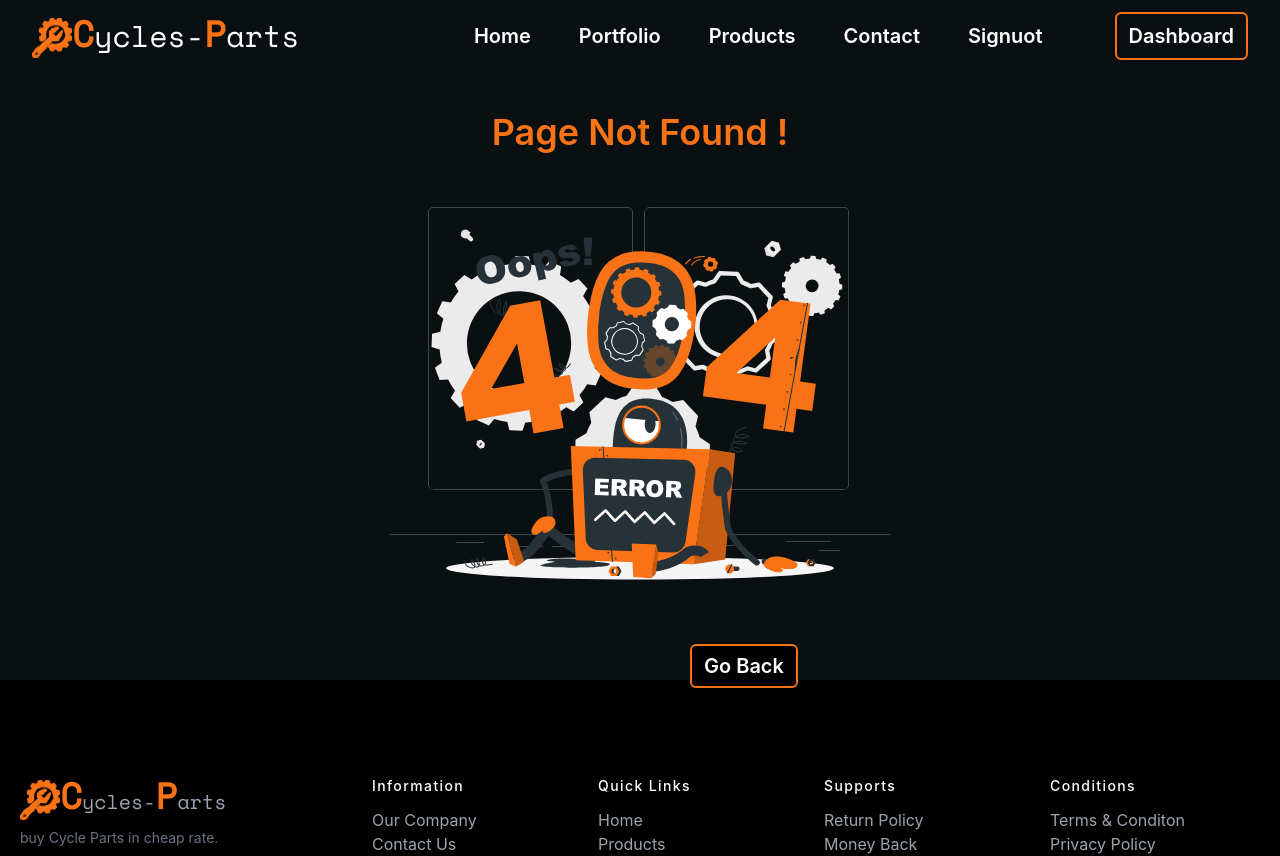
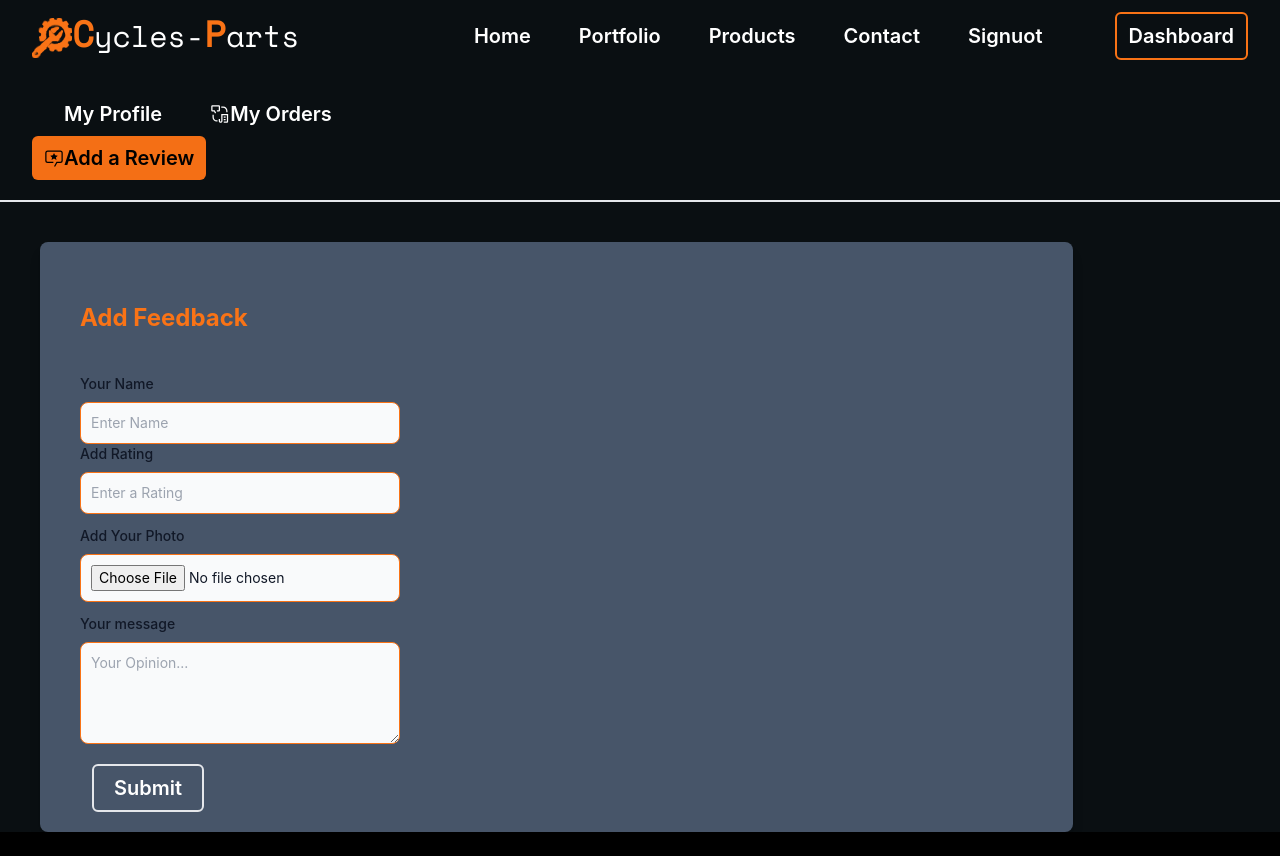
Before and after one commit to Sp-Tamim33/Cycle-Parts-Manufactutre-Client, a React (Create React App) app: page /dashboard/addrivew in a window 1280 px wide. Shown: the top 856 px of the page. Built offline with nearby package versions, Linux system fonts and the light colour scheme; no server answers; sample sign-in values are in the browser's storage; some icons are missing.

Commit message:
my order and add review page designed in dashboard

```diff
--- a/src/App.js
+++ b/src/App.js
@@ -15,6 +15,7 @@ import RequireAuth from './Components/RequireAuth/RequireAuth';
 import Purchase from './Pages/Purchase/Purchase';
 import DashboardProflie from './Pages/Dashboard/DashboardProflie';
 import DashboardOrders from './Pages/Dashboard/DashboardOrders';
+import AddRivew from './Pages/Dashboard/AddRivew';
 
 function App() {
   return (
@@ -32,7 +33,7 @@ function App() {
         <Route path='dashboard' element={<RequireAuth><Dashboard /></RequireAuth>}>
           <Route index element={<DashboardProflie />} />
           <Route path='profile' element={<DashboardProflie />} />
-          <Route path='profile' element={<DashboardProflie />} />
+          <Route path='addrivew' element={<AddRivew />} />
           <Route path='orders' element={<DashboardOrders />} />
         </Route>
         <Route path='purchase/:id' element={
--- a/src/Components/Navbar/Navbar.js
+++ b/src/Components/Navbar/Navbar.js
@@ -25,6 +25,7 @@ function Navbar() {
     // Sign Out
     const logout = () => {
         signOut(auth);
+        localStorage.removeItem('accessToken')
     };
 
     return (
--- a/src/Hooks/useToken.js
+++ b/src/Hooks/useToken.js
@@ -5,8 +5,7 @@ const useToken = user => {
 
     useEffect(() => {
         const email = user?.user?.email;
-        const name = user?.user?.displayName;
-        const currentUser = { email: email, name: name }
+        const currentUser = { email: email }
         if (email) {
             fetch(`http://localhost:5000/users/${email}`, {
                 method: 'PUT',
--- /dev/null
+++ b/src/Pages/Dashboard/AddRivew.js
@@ -0,0 +1,60 @@
+import React from 'react';
+import { useForm } from "react-hook-form";
+
+const AddRivew = () => {
+    const { register } = useForm();
+    return (
+        <div>
+            <section className="lg:pl-10 pt-10">
+                <div className="shadow-lg bg-slate-600 rounded-lg  w-full lg:w-10/12 p-5 md:px-10 ">
+                    <h2 className=" pb-10 pt-10 text-xl lg:text-2xl text-orange-500 font-bold">
+                        Add Feedback
+                    </h2>
+                    <form>
+                        <div className="mb-3 ">
+                            <div>
+                                <label for="name" class="block mb-2 text-sm font-medium text-gray-900 dark:text-gray-400">Your Name</label>
+                                <input
+                                    id='name'
+                                    required
+                                    className="block p-2.5 w-80 text-sm text-gray-900 bg-gray-50 rounded-lg border border-orange-500 focus:ring-orange-500 focus:border-orange-500 dark:bg-gray-700 dark:border-gray-600 dark:placeholder-gray-400 dark:text-white dark:focus:ring-orange-500 dark:focus:border-orange-500"
+                                    placeholder="Enter Name"
+                                    {...register("name")}
+                                />
+                            </div>
+                            <div>
+                                <label for="rating" class="block mb-2 text-sm font-medium text-gray-900 dark:text-gray-400">Add Rating</label>
+                                <input
+                                    id='rating'
+                                    className="block p-2.5 w-80 text-sm text-gray-900 bg-gray-50 rounded-lg border border-orange-500 focus:ring-orange-500 focus:border-orange-500 dark:bg-gray-700 dark:border-gray-600 dark:placeholder-gray-400 dark:text-white dark:focus:ring-orange-500 dark:focus:border-orange-500"
+                                    placeholder="Enter a Rating"
+                                    type="number"
+                                    {...register("rating")}
+                                />
+                            </div>
+                        </div>
+                        <div className="mb-3 ">
+
+                            <label for="file_input" class="block mb-2 text-sm font-medium text-gray-900 dark:text-gray-400">Add Your Photo</label>
+                            <input {...register("image")} required class="block p-2.5 w-80 text-sm text-gray-900 bg-gray-50 rounded-lg border border-orange-500 focus:ring-orange-500 focus:border-orange-500 dark:bg-gray-700 dark:border-gray-600 dark:placeholder-gray-400 dark:text-white dark:focus:ring-orange-500 dark:focus:border-orange-500" id="file_input" type="file" />
+                        </div>
+
+                        <div>
+                            <label for="message" class="block mb-2 text-sm font-medium text-gray-900 dark:text-gray-400">Your message</label>
+                            <textarea {...register("description")} required id="message" rows="4" class="block p-2.5 w-80 text-sm text-gray-900 bg-gray-50 rounded-lg border border-orange-500 focus:ring-orange-500 focus:border-orange-500 dark:bg-gray-700 dark:border-gray-600 dark:placeholder-gray-400 dark:text-white dark:focus:ring-orange-500 dark:focus:border-orange-500" placeholder="Your Opinion..."></textarea>
+                        </div>
+
+                        <div className="mt-5">
+                            <input
+                                className={`text-white border-2 hover:border-orange-500 hover:bg-orange-500 hover:text-black duration-500 px-5 py-2 rounded-md text-xl font-semibold mx-3`}
+                                type="submit"
+                            />
+                        </div>
+                    </form>
+                </div>
+            </section>
+        </div>
+    );
+};
+
+export default AddRivew;
--- a/src/Pages/Dashboard/DashboardHeader.js
+++ b/src/Pages/Dashboard/DashboardHeader.js
@@ -21,10 +21,10 @@ const DashboardHeader = () => {
                         <Icon icon="carbon:ibm-watson-orders" /> My Orders
                     </ActiveLink>
                     <ActiveLink
-                        to="/"
+                        to="addrivew"
                         className={`text-white hover:bg-orange-500 hover:text-black duration-500 px-3 py-2 rounded-md text-xl font-semibold mx-3 flex justify-center items-center`}
                     >
-                        <Icon icon="ci:settings-filled" /> Settings
+                        <Icon icon="carbon:review" /> Add a Review
                     </ActiveLink>
                 </nav>
             </div>
--- a/src/Pages/Dashboard/DashboardOrders.js
+++ b/src/Pages/Dashboard/DashboardOrders.js
@@ -1,9 +1,52 @@
-import React from 'react';
+import React, { useEffect, useState } from 'react';
+import { useAuthState } from 'react-firebase-hooks/auth';
+import auth from '../../FirebaseInit/Firerebase.Init';
 
 const DashboardOrders = () => {
+    const [orders, setOrders] = useState([]);
+    const [user] = useAuthState(auth);
+    useEffect(() => {
+        if (user) {
+            fetch(`http://localhost:5000/orders?email=${user.email}`)
+                .then(res => res.json())
+                .then(data => setOrders(data))
+        }
+    }, [user])
+
     return (
         <div>
-            <p className='text-white text-3xl'>My Orders</p>
+            <p className='text-white text-3xl px-5'>My Orders -- <span className='text-orange-500 font-bold'>{orders.length}</span></p>
+
+            <div class="overflow-x-auto py-10">
+                <table class="table w-full">
+                    {/* <!-- head --> */}
+                    <thead>
+                        <tr className='border text-left'>
+                            <th className='border pl-3 text-xl font-semibold'></th>
+                            <th className='border pl-3 text-xl font-semibold'>Name</th>
+                            <th className='border pl-3 text-xl font-semibold'>Product Name</th>
+                            <th className='border pl-3 text-xl font-semibold'>Price</th>
+                            <th className='border pl-3 text-xl font-semibold'>Delete</th>
+                            <th className='border pl-3 text-xl font-semibold'>Payment</th>
+                            <th className='border pl-3 text-xl font-semibold'>Transaction Id</th>
+                        </tr>
+                    </thead>
+                    <tbody>
+                        {
+                            orders.map((order, index) =>
+                                <tr className='border'>
+                                    <th className='border pl-3 p-5'>{index + 1}</th>
+                                    <td className='border pl-3 p-5'>{order.name}</td>
+                                    <td className='border pl-3 p-5'>{order.productName}</td>
+                                    <td className='border pl-3 p-5'>{order.price}</td>
+                                    <td className='border pl-3 p-5'><button className='bg-orange-500 p-3 rounded-md hover:bg-black border border-orange-500 duration-500'>Delete</button></td>
+                                    <td className='border pl-3 p-5'><button className='bg-orange-500 p-3 rounded-md hover:bg-black border border-orange-500 duration-500'>pay</button></td>
+                                    <td className='border pl-3 p-5'>id</td>
+                                </tr>)
+                        }
+                    </tbody>
+                </table>
+            </div>
         </div>
     );
 };
```
